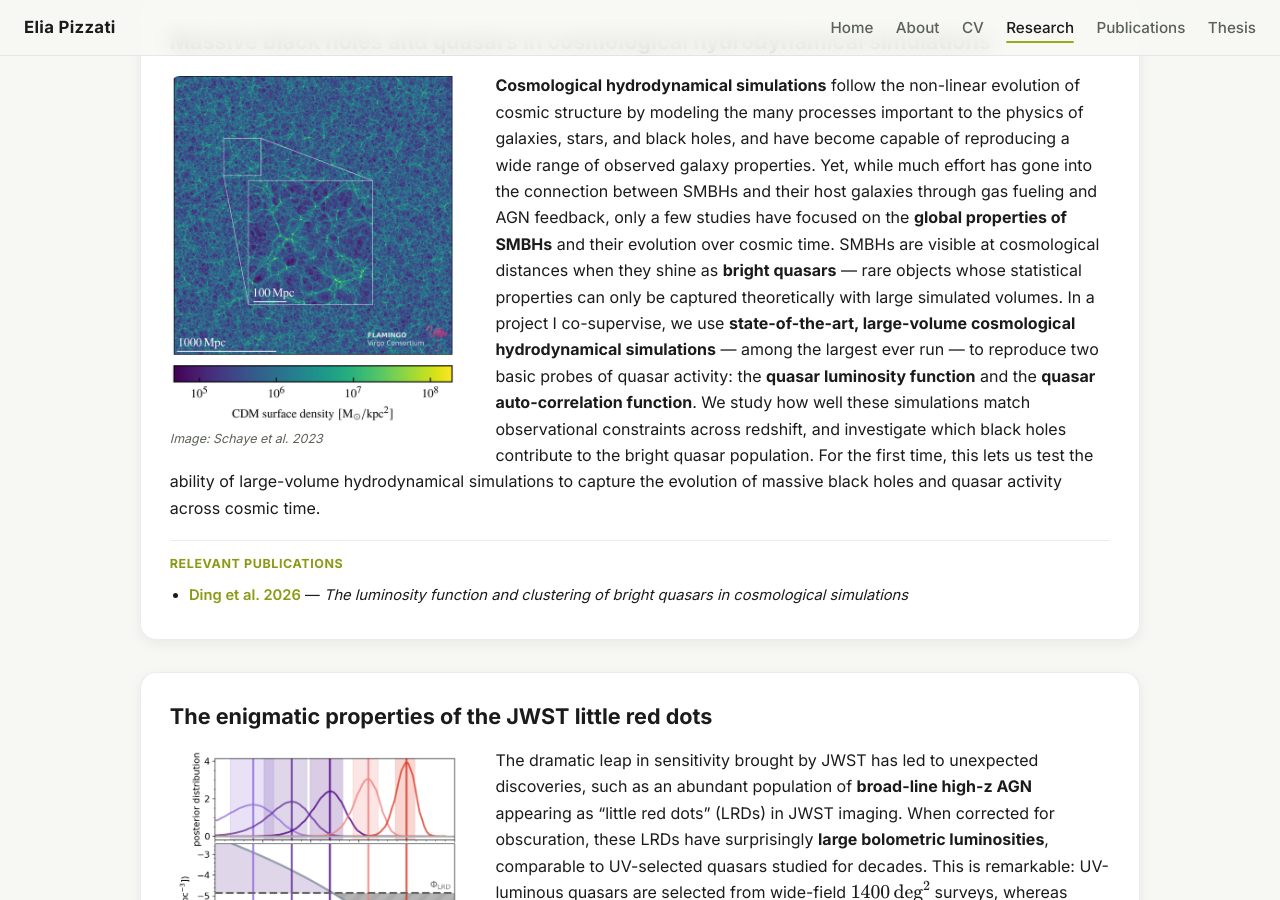
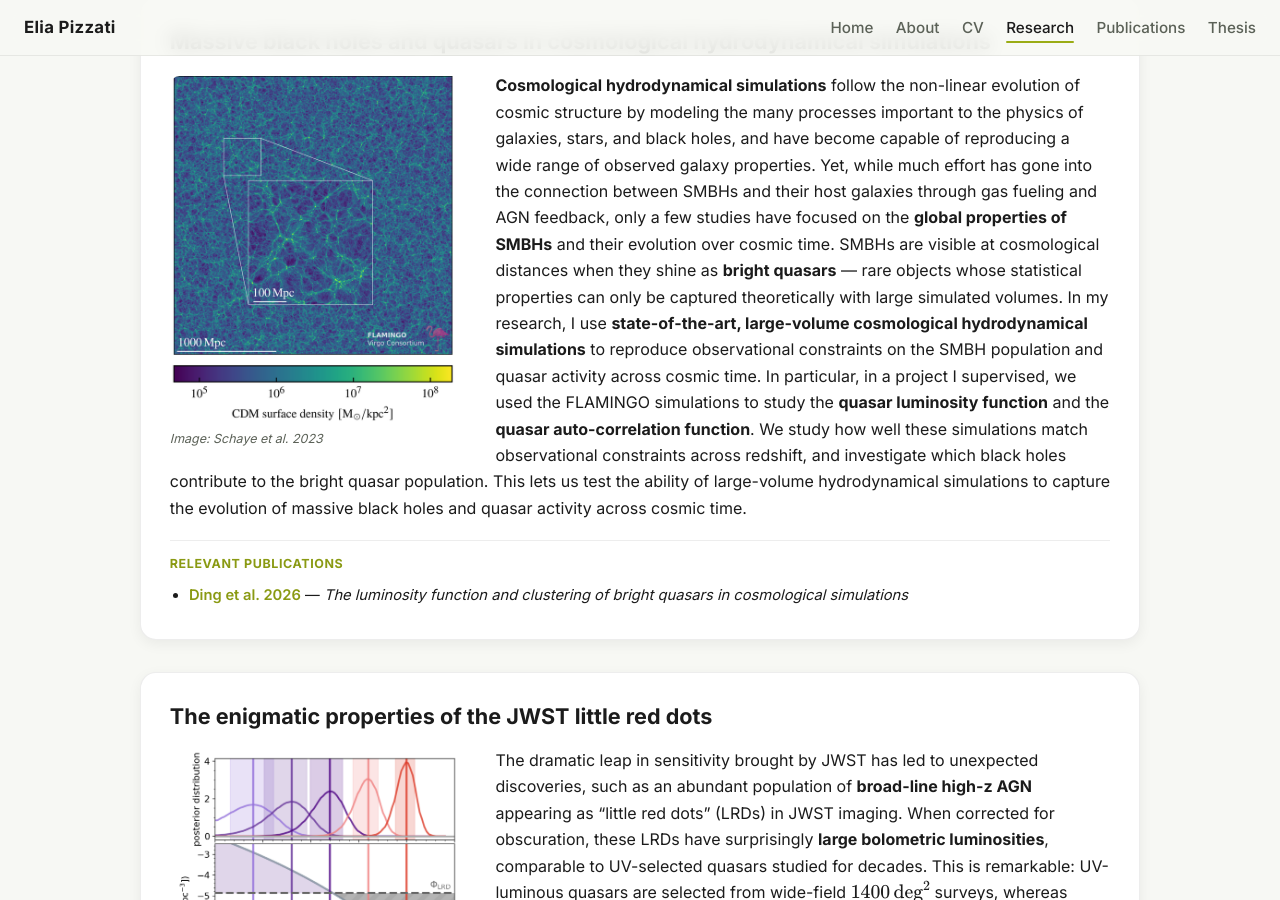
Before and after one commit to eliapizzati/eliapizzati.github.io, a Jekyll site: the page built from research.html, in a window 1280 px wide and 900 px high, scrolled down 2110 px. Built offline with Jekyll 4.4.1, drawn with Linux system fonts in a browser that asks for light colours.

Commit message:
fix: enhance research description on quasar activity and simulations

```diff
--- a/research.html
+++ b/research.html
@@ -143,12 +143,13 @@ description: Research by Elia Pizzati on high-redshift quasars, supermassive bla
 				they shine as <b>bright quasars</b> &mdash; rare objects whose statistical properties can only be
 				captured theoretically with large simulated volumes.
 
-				In a project I co-supervise, we use <b>state-of-the-art, large-volume cosmological
-				hydrodynamical simulations</b> &mdash; among the largest ever run &mdash; to reproduce two basic
-				probes of quasar activity: the <b>quasar luminosity function</b> and the <b>quasar
+				In my research, I use <b>state-of-the-art, large-volume cosmological
+				hydrodynamical simulations</b> to reproduce observational constraints on the SMBH population
+				 and quasar activity across cosmic time. In particular, in a project I supervised, we used the FLAMINGO
+				  simulations to study the <b>quasar luminosity function</b> and the <b>quasar
 				auto-correlation function</b>. We study how well these simulations match observational
 				constraints across redshift, and investigate which black holes contribute to the bright quasar
-				population. For the first time, this lets us test the ability of large-volume hydrodynamical
+				population. This lets us test the ability of large-volume hydrodynamical
 				simulations to capture the evolution of massive black holes and quasar activity across cosmic
 				time.
 			</div>
```
